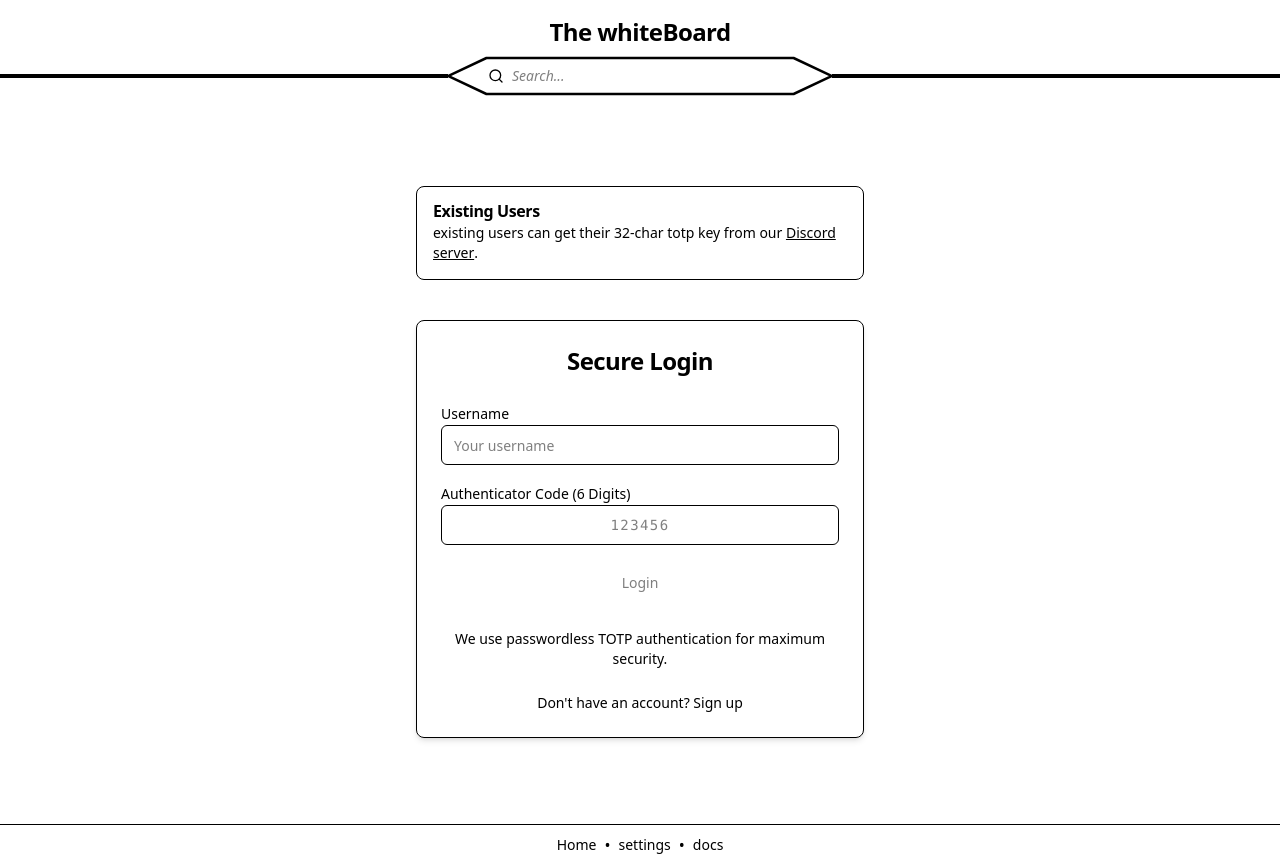
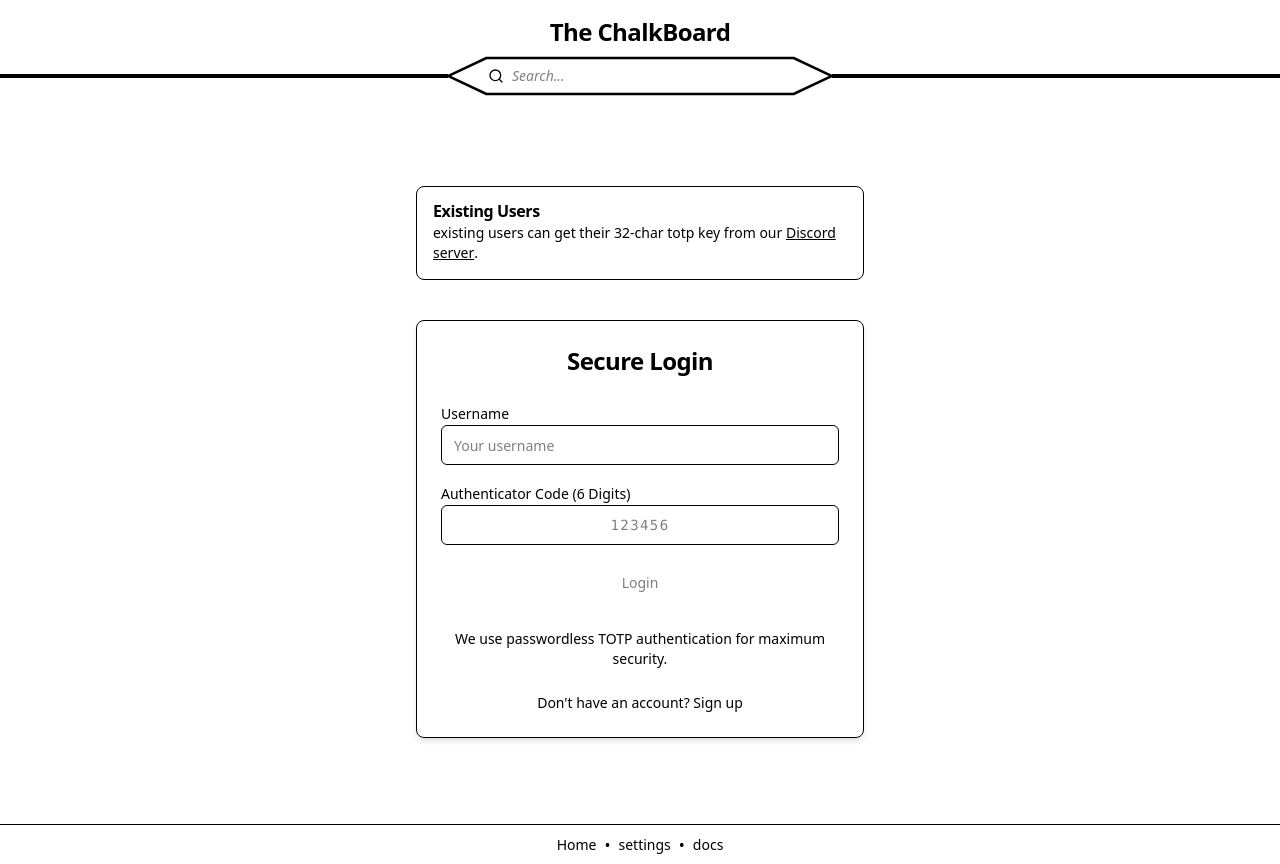
Before and after one commit to sparkandflash/chalkboard_p, a React (Vite) app in the folder frontend/: page /login in a window 1280 px wide. Built offline with nearby package versions, Linux system fonts and the light colour scheme; no server answers.

Commit message:
updated header

```diff
--- a/frontend/src/components/layout/Header.jsx
+++ b/frontend/src/components/layout/Header.jsx
@@ -49,7 +49,7 @@ export const Header = () => {
             {/* Row 1: Centered Logo */}
             <div className="flex items-center justify-center px-6 md:px-10 pt-4 pb-1">
                 <RouterLink to="/" className="text-2xl font-extrabold tracking-tight text-foreground">
-                    The whiteBoard
+                    The ChalkBoard
                 </RouterLink>
             </div>
 {!isLoggedIn && (
```
